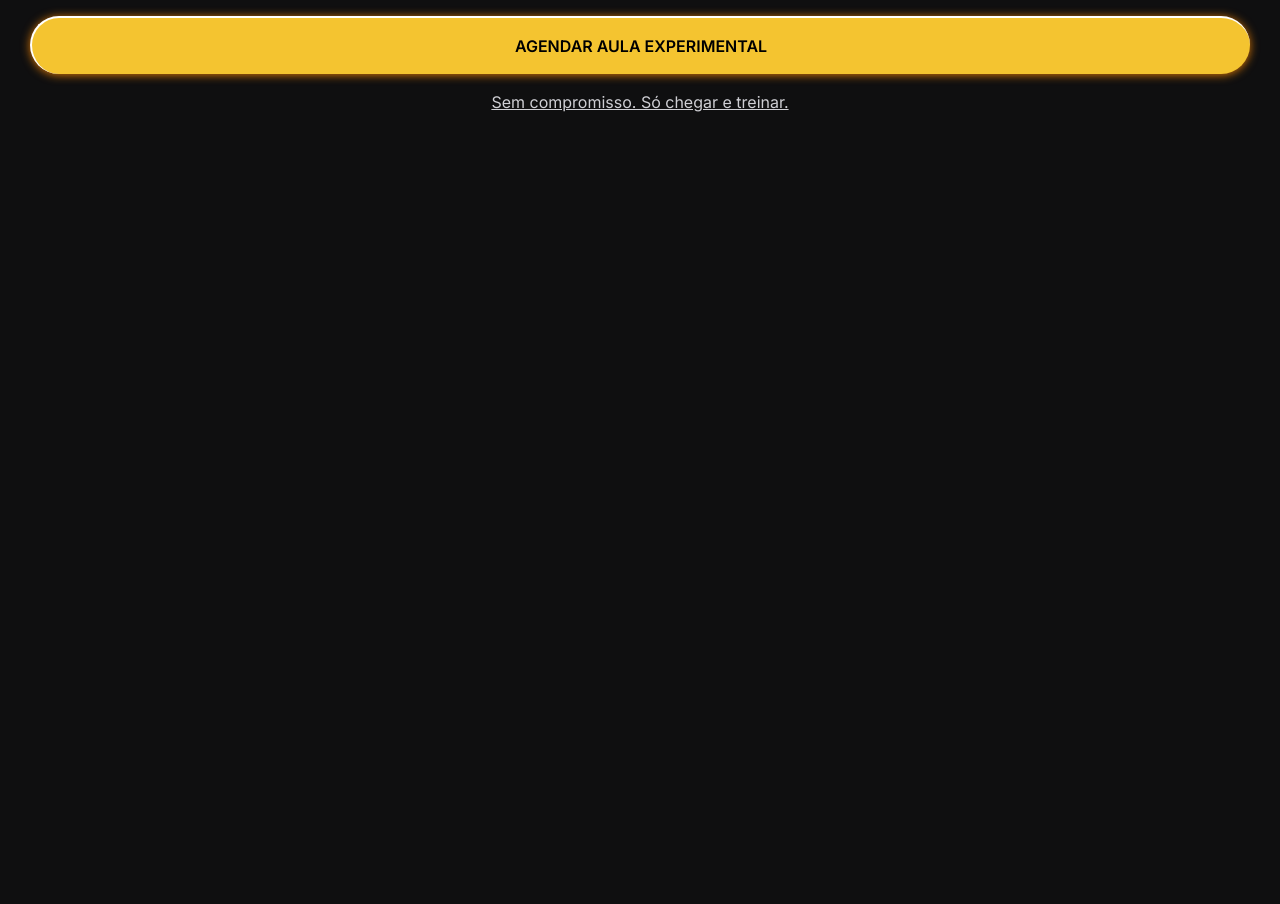
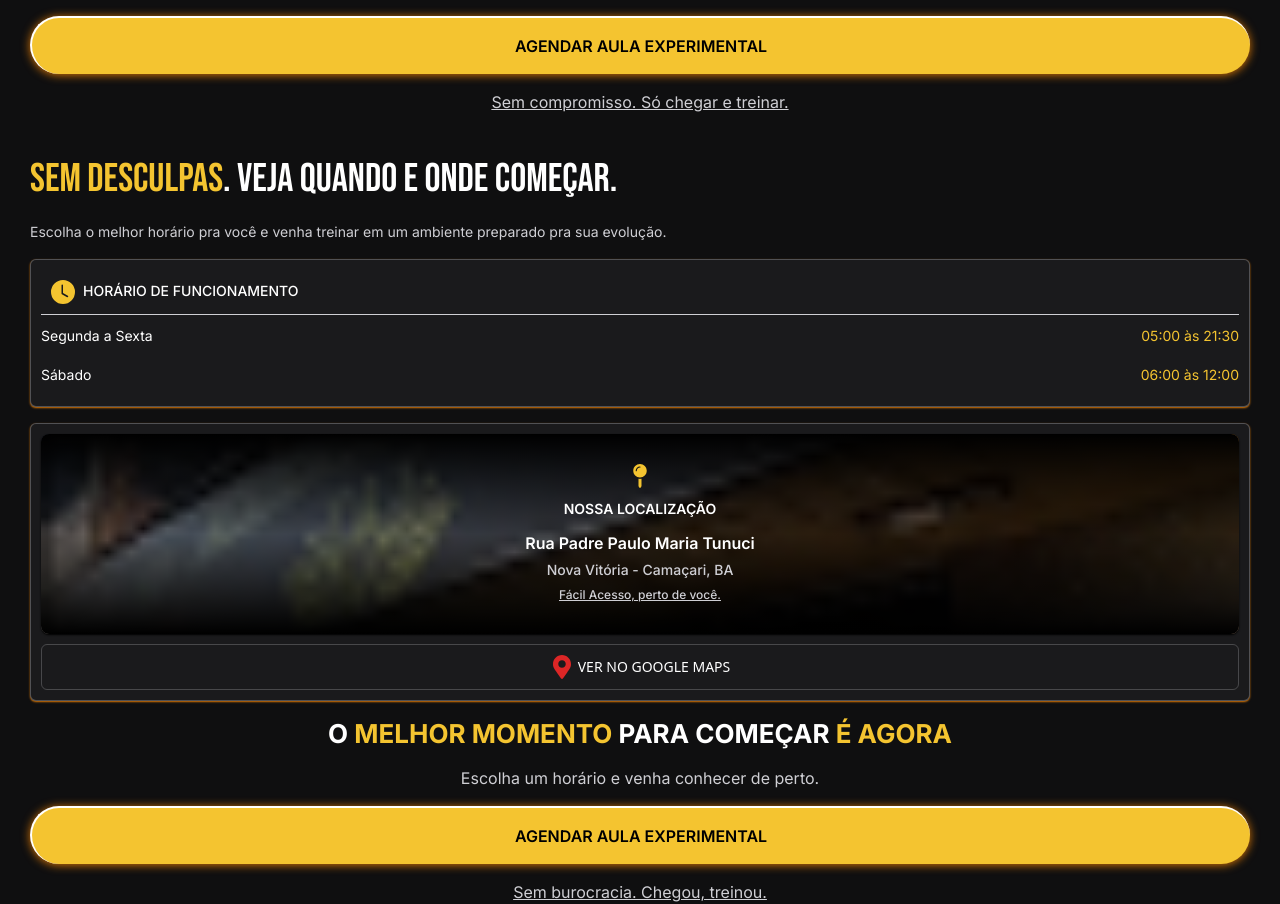
Before and after one commit to ErykOlliver/ironfight, a Next.js app: page / in a window 1280 px wide. Shown: the part 3647-4551 px from the top of the page. Before the commit the page ends 3761 px from the top, so only its background shows below. Built offline with nearby package versions, Linux system fonts and the light colour scheme.

Commit message:
feat: adiciona seção e endereço e localizaççao

```diff
--- a/src/app/page.tsx
+++ b/src/app/page.tsx
@@ -4,6 +4,7 @@ import NavBar from "../components/interface/navbar";
 import SocialProof from "../components/showcase/social-proof";
 import Modalities from "../components/showcase/modalities";
 import AboutGym from "../components/showcase/about-gym";
+import HoursAndLocation from "../components/showcase/hours-location";
 
 export default function Home() {
   return (
@@ -13,6 +14,7 @@ export default function Home() {
       <SocialProof />
       <Modalities />
       <AboutGym/>
+      <HoursAndLocation/>
     </>
   );
 }
--- a/src/components/showcase/about-gym.tsx
+++ b/src/components/showcase/about-gym.tsx
@@ -30,6 +30,7 @@ export default function AboutGym() {
                         <div className='relative w-full h-full'>
                             <Image
                                 fill
+                                key={i}
                                 quality={100}
                                 priority
                                 src={photo.src}
--- /dev/null
+++ b/src/components/showcase/hours-location.tsx
@@ -0,0 +1,64 @@
+import Image from 'next/image'
+import Link from 'next/link'
+import React from 'react'
+import { BiMapPin } from 'react-icons/bi'
+import { BsClock, BsClockFill } from 'react-icons/bs'
+import { CgLock } from 'react-icons/cg'
+import { FaMapMarker, FaMapMarkerAlt, FaMapPin } from 'react-icons/fa'
+
+export default function HoursAndLocation() {
+    return (
+        <section className='w-full h-fit flex flex-col gap-4 bg-obsidian items-center justify-center'>
+            <header className='w-full gap-4 h-fit items-start px-7.5 pt-10 justify-center flex flex-col'>
+                <h1 className='font-bebas-neue text-3xl text-forge-white text-center'><span className='text-iron-gold'>Sem desculpas</span>. Veja quando e onde começar.</h1>
+                <h2 className='font-inter text-md text-silver text-center'>Escolha o melhor horário pra você e venha treinar em um ambiente preparado pra sua evolução.</h2>
+            </header>
+
+            <article className='w-full px-7.5 h-fit flex flex-col items-center justify-center gap-4'>
+                <article className='bg-carbon rounded-md w-full h-fit p-2.5 border border-silver/30 shadow-xs shadow-bronze items-center justify-center'>
+                    <header className='w-full h-fit p-2.5 flex gap-2 border-b border-silver'>
+                        <BsClockFill className='size-6 text-iron-gold' />
+                        <p className='text-forge-white text-md font-inter font-medium uppercase'>Horário de funcionamento</p>
+                    </header>
+                    <article className='w-full h-fit flex flex-col gap-4 py-2.5'>
+                        <div className='w-full flex h-fit gap-2 items-center justify-between'>
+                            <p className='font-inter text-forge-white text-md'>Segunda a Sexta</p>
+                            <p className='font-inter text-iron-gold text-md'>05:00 às 21:30</p>
+                        </div>
+                        <div className='w-full flex h-fit gap-2 items-center justify-between'>
+                            <p className='font-inter text-forge-white text-md'>Sábado</p>
+                            <p className='font-inter text-iron-gold text-md'>06:00 às 12:00</p>
+                        </div>
+                    </article>
+                </article>
+
+                <article className='w-full bg-carbon border border-silver/30 shadow-xs shadow-bronze gap-2.5 h-fit flex flex-col items-center justify-center p-2.5 rounded-md'>
+                    <div className='relative rounded-lg w-full h-50 shadow-xs shadow-black'>
+                        <div className='w-full h-full absolute bg-linear-to-t from-black via-black/50 rounded-lg to-black z-1 top-0' />
+                        <Image src={"/gym2.png"} alt='Fachada Iron Fight' fill className='object-cover -z-0 rounded-lg' />
+                        <div className='w-full h-full relative z-2 flex flex-col items-center gap-2.5 justify-center p-2.5'>
+                            <div className='flex w-fit h-fit items-center justify-center flex-col gap-2.5'>
+                                <FaMapPin className='text-iron-gold size-6' />
+                                <p className='font-inter font-semibold text-md text-center uppercase text-forge-white'>Nossa localização</p>
+                            </div>
+                            <div className='w-fit h-fit flex flex-col items-center justify-center gap-1'>
+                                <p className='font-inter font-semibold text-base text-center text-forge-white'  >Rua Padre Paulo Maria Tunuci</p>
+                                <p className='font-inter font-medium text-md text-center text-silver'  >Nova Vitória - Camaçari, BA</p>
+                                <p className='font-inter font-medium text-xs underline text-center text-silver'  >Fácil Acesso, perto de você.</p>
+                            </div>
+                        </div>
+                    </div>
+                    <Link href={""} className='flex w-full h-fit gap-1 items-center justify-center uppercase text-md border-silver/25 border rounded-md p-2.5 text-forge-white'> <FaMapMarkerAlt className='text-red size-6' /> Ver no google maps</Link>
+                </article>
+
+                <article className='w-full gap-4 h-fit flex flex-col items-center justify-center'>
+                    <h1 className='font-inter text-xl text-forge-white uppercase font-bold text-center'>o <span className='text-iron-gold'> melhor momento </span> para começar <span className='text-iron-gold'> é agora</span> </h1>
+                    <h2 className='font-inter text-base text-silver text-center'>Escolha um horário e venha conhecer de perto.</h2>
+                    <Link href={''} className='bg-iron-gold border-l-2 shadow-[0_1px_10px] shadow-bronze border-t-2 rounded-full text-center w-full font-semibold font-inter border-forge-white p-4 uppercase'>AGENDAR AULA EXPERIMENTAL</Link>
+                    <p className='font-inter text-silver underline text-center'> Sem burocracia. Chegou, treinou.</p>
+                </article>
+
+            </article>
+        </section>
+    )
+}
```
